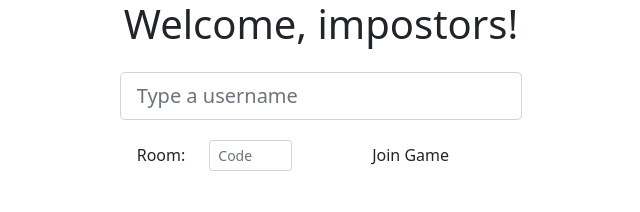
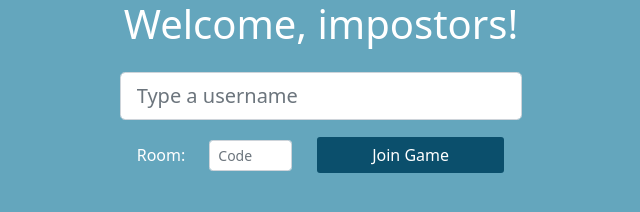
Before and after one commit to HU33LE/impostor-game, a plain HTML site: page ui-mockups/index.html in a window 1280 px wide. Shown: the whole page, without its empty margins (319-959 px from the left). Drawn offline with nearby package versions, Linux system fonts and the light colour scheme.

Commit message:
fixing wrong .css path

```diff
--- a/ui-mockups/index.html
+++ b/ui-mockups/index.html
@@ -5,7 +5,7 @@
     <meta http-equiv="X-UA-Compatible" content="IE=edge">
     <meta name="viewport" content="width=device-width, initial-scale=1.0">
     <link href="https://cdn.jsdelivr.net/npm/bootstrap@5.0.2/dist/css/bootstrap.min.css" rel="stylesheet" integrity="sha384-EVSTQN3/azprG1Anm3QDgpJLIm9Nao0Yz1ztcQTwFspd3yD65VohhpuuCOmLASjC" crossorigin="anonymous">
-    <link rel="stylesheet" href="colors.css">
+    <link rel="stylesheet" href="style.css">
     <title>Welcome Page</title>
 </head>
 <body>
```
